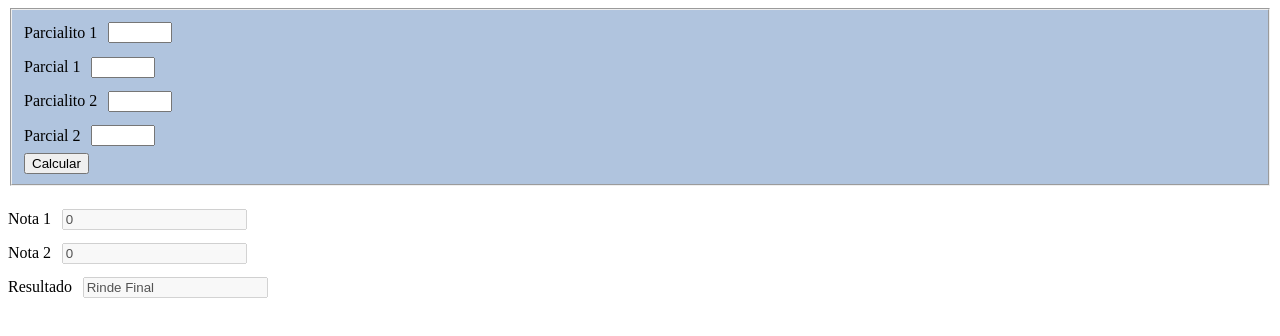
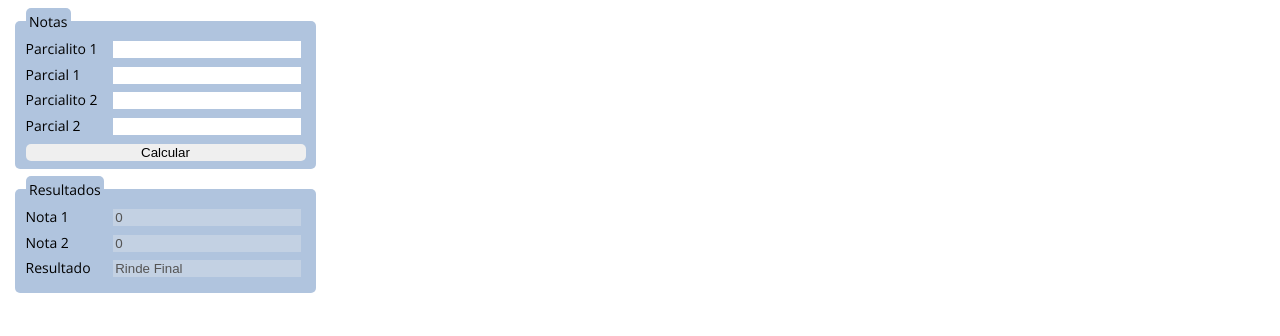
Before and after one commit to serpi90/calculadora-utdt, a plain HTML site: page index.html in a window 1280 px wide. Drawn offline with nearby package versions, Linux system fonts and the light colour scheme.

Commit message:
:lipstick: styling

```diff
--- a/index.html
+++ b/index.html
@@ -6,53 +6,88 @@
     <meta http-equiv="X-UA-Compatible" content="IE=edge">
     <meta name="viewport" content="width=device-width, initial-scale=1.0">
     <title>Calculadora de Nota</title>
+    <link rel="preconnect" href="https://fonts.googleapis.com">
+    <link rel="preconnect" href="https://fonts.gstatic.com" crossorigin>
+    <link href="https://fonts.googleapis.com/css2?family=Open+Sans&display=swap" rel="stylesheet">
+
     <style>
-        input {
-            margin: 0.5em;
+        body {
+            font-family: 'Open Sans', sans-serif;
+            font-size: 14px;
+            font-weight: 300;
         }
 
         fieldset {
             background-color: lightsteelblue;
+            border-radius: 5px;
+            border: 0;
+            margin: 0.5em;
+            max-width: 20em;
+        }
+
+        legend {
+            background-color: lightsteelblue;
+            border-radius: 5px;
+            font-weight: 500;
+            padding: 0.25em;
+        }
+
+        input {
+            border: 0;
+            margin-bottom: 0.5em;
+            width: calc(100% - 7.175em);
+        }
+
+
+        label {
+            display: inline-block;
+            min-width: 6em;
+        }
+
+        button {
+            border-radius: 5px;
+            border: 0;
+            width: 100%;
         }
     </style>
 </head>
 
 <body>
-    <form>
     <fieldset>
+        <legend>Notas</legend>
         <div>
             <label for="parcialito1">Parcialito 1</label>
-                <input type="number" min="0" max="100" name="parcialito1" id="parcialito1" onchange="calcular()">
+            <input type="number" min="0" max="100" name="parcialito1" id="parcialito1" onchange="calcular()" />
         </div>
         <div>
             <label for="parcial1">Parcial 1</label>
-                <input type="number" min="0" max="100" name="parcial1" id="parcial1" onchange="calcular()">
+            <input type="number" min="0" max="100" name="parcial1" id="parcial1" onchange="calcular()" />
         </div>
         <div>
             <label for="parcialito2">Parcialito 2</label>
-                <input type="number" min="0" max="100" name="parcialito2" id="parcialito2" onchange="calcular()">
+            <input type="number" min="0" max="100" name="parcialito2" id="parcialito2" onchange="calcular()" />
         </div>
         <div>
             <label for="parcial2">Parcial 2</label>
-                <input type="number" min="0" max="100" name="parcial2" id="parcial2" onchange="calcular()">
+            <input type="number" min="0" max="100" name="parcial2" id="parcial2" onchange="calcular()" />
         </div>
         <button onclick="calcular()">Calcular</button>
     </fieldset>
-    </form>
-    <dl>
+    <fieldset>
+        <legend>Resultados</legend>
         <div>
             <label for="nota1">Nota 1</label>
-            <input id="nota1" disabled></dd>
+            <input id="nota1" disabled />
         </div>
         <div>
             <label for="nota2">Nota 2</label>
-            <input id="nota2" disabled></dd>
+            <input id="nota2" disabled />
         </div>
         <div>
             <label for="resultado">Resultado</label>
-            <input id="resultado" disabled></dd>
+            <input id="resultado" disabled />
         </div>
-    </dl>
+    </fieldset>
 </body>
 <script>
     function final(nota1, nota2) {
```
Lines whose indentation alone changed are shown as unchanged.
